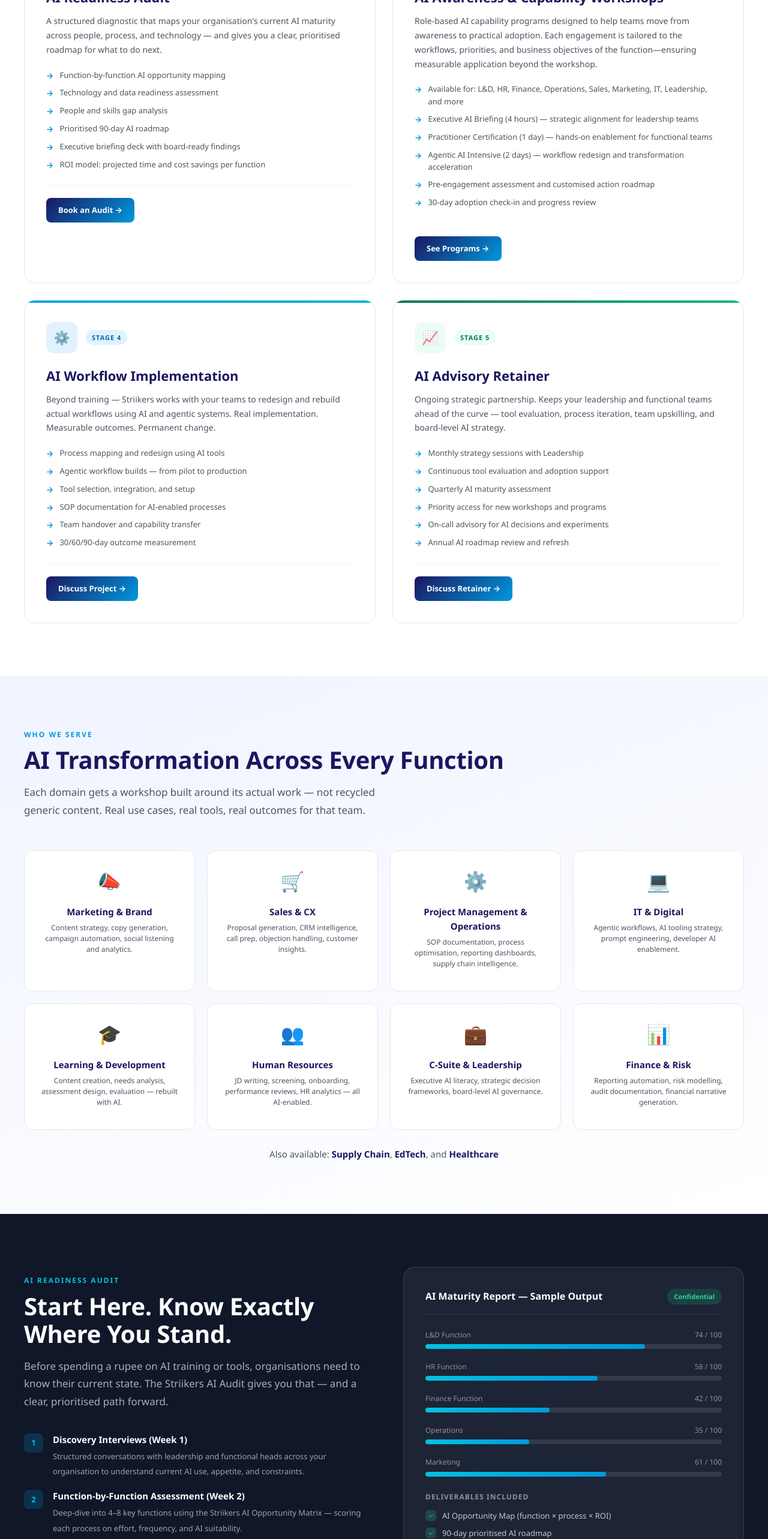
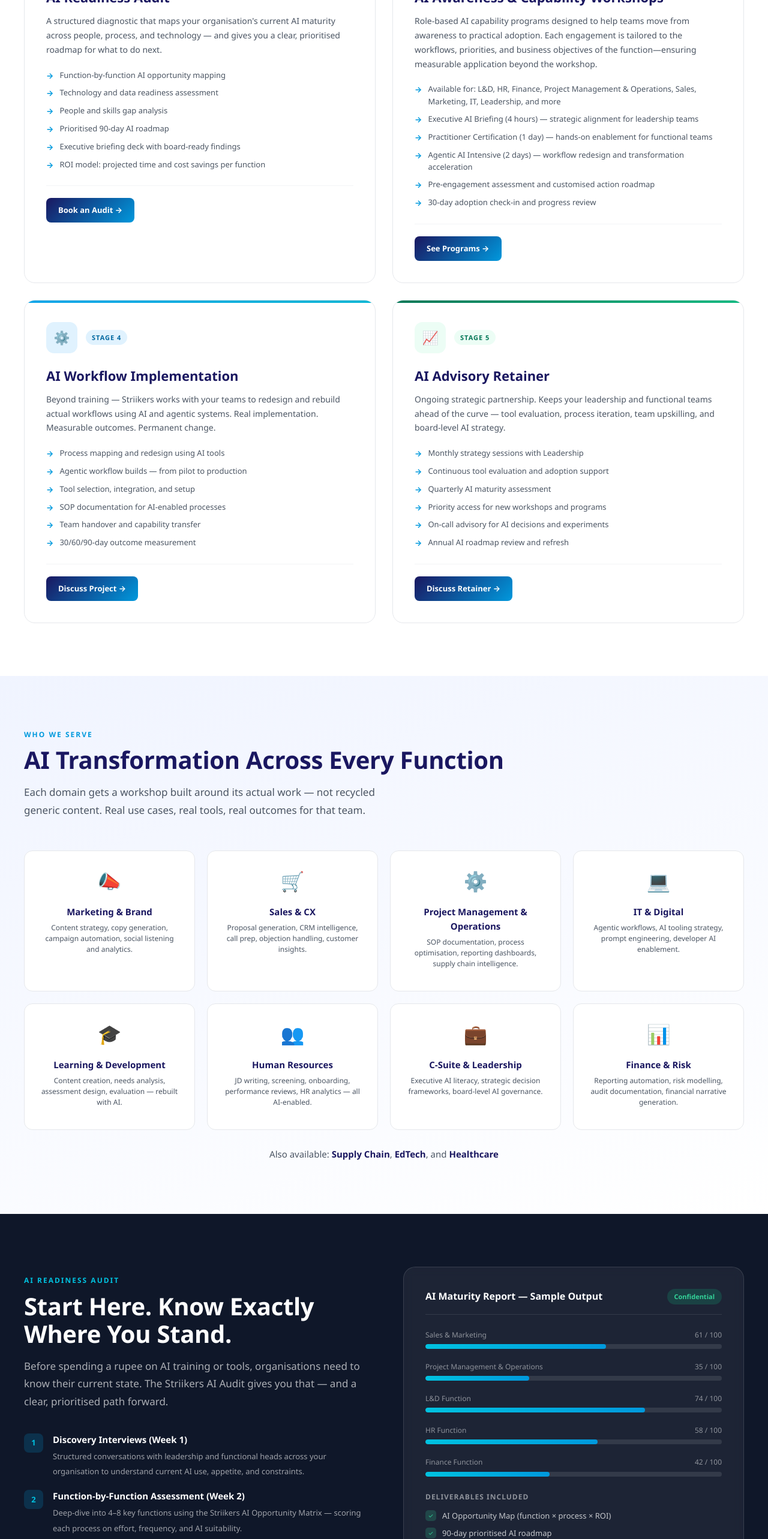
Before and after one commit to jatinchary/strikers2, a Next.js app: page / in a window 1280 px wide. Shown: the part 1920-4486 px from the top of the page at 60% size. Built offline with nearby package versions, Linux system fonts and the light colour scheme.

Commit message:
final changes

```diff
--- a/src/components/AuditSection.tsx
+++ b/src/components/AuditSection.tsx
@@ -74,6 +74,24 @@ export default function AuditSection() {
           </div>
           <div className="audit-gauge">
             <div className="gauge-label">
+              <span>Sales & Marketing</span>
+              <span>61 / 100</span>
+            </div>
+            <div className="gauge-bar">
+              <div className="gauge-fill" style={{ width: "61%" }}></div>
+            </div>
+          </div>
+          <div className="audit-gauge">
+            <div className="gauge-label">
+              <span>Project Management & Operations</span>
+              <span>35 / 100</span>
+            </div>
+            <div className="gauge-bar">
+              <div className="gauge-fill" style={{ width: "35%" }}></div>
+            </div>
+          </div>
+          <div className="audit-gauge">
+            <div className="gauge-label">
               <span>L&amp;D Function</span>
               <span>74 / 100</span>
             </div>
@@ -97,24 +115,6 @@ export default function AuditSection() {
             </div>
             <div className="gauge-bar">
               <div className="gauge-fill" style={{ width: "42%" }}></div>
-            </div>
-          </div>
-          <div className="audit-gauge">
-            <div className="gauge-label">
-              <span>Operations</span>
-              <span>35 / 100</span>
-            </div>
-            <div className="gauge-bar">
-              <div className="gauge-fill" style={{ width: "35%" }}></div>
-            </div>
-          </div>
-          <div className="audit-gauge">
-            <div className="gauge-label">
-              <span>Marketing</span>
-              <span>61 / 100</span>
-            </div>
-            <div className="gauge-bar">
-              <div className="gauge-fill" style={{ width: "61%" }}></div>
             </div>
           </div>
           <div className="audit-deliverables">
--- a/src/components/CtaSection.tsx
+++ b/src/components/CtaSection.tsx
@@ -95,13 +95,12 @@ export default function CtaSection() {
             ></textarea>
           </div>
           <button type="submit" className="cform-submit">
-            Send Message — We&apos;ll Respond Within 24 Hours
+            Send Message
           </button>
         </form>
         <p className="cta-contact" style={{ marginTop: "20px" }}>
           Or email directly:{" "}
-          <a href="mailto:strikers4you@gmail.com">connect@striikers.com</a> ·
-          Hyderabad, India · Supporting organisations anywhere their teams are
+          <a href="mailto:strikers4you@gmail.com">connect@striikers.com</a>
         </p>
       </div>
     </section>
--- a/src/components/FaqSection.tsx
+++ b/src/components/FaqSection.tsx
@@ -10,7 +10,7 @@ const FAQ_ITEMS = [
   },
   {
     q: "Is this only for IT or tech teams?",
-    a: "Not at all. AI transformation is a business initiative, not just a technology initiative. While we support IT and digital teams, much of our work focuses on functions such as Sales, Marketing L&D, HR, Finance, Operations, , and executive leadership. Every engagement is tailored to the team's workflows, priorities, and business objectives, ensuring practical adoption and measurable business impact.",
+    a: "Not at all. AI transformation is a business initiative, not just a technology initiative. While we support IT and digital teams, much of our work focuses on functions such as Sales, Marketing L&D, HR, Finance, Project Management & Operations, , and executive leadership. Every engagement is tailored to the team's workflows, priorities, and business objectives, ensuring practical adoption and measurable business impact.",
   },
   {
     q: "What size organisations do you work with?",
--- a/src/components/ProgramsSection.tsx
+++ b/src/components/ProgramsSection.tsx
@@ -15,7 +15,7 @@ export default function ProgramsSection() {
           Three Engagement Models. Every Function. Measurable Impact.
         </h2>
         <p className={`sec-sub anim-fade-up ${inView ? "in-view" : ""}`}>
-          Available across Marketing, Sales, L&amp;D, HR, Finance, Operations, IT, and more. Our proven delivery framework remains consistent while each engagement is tailored to the priorities, workflows, and outcomes of the function.
+          Available across Marketing, Sales, L&amp;D, HR, Finance, Project Management & Operations, IT, and more. Our proven delivery framework remains consistent while each engagement is tailored to the priorities, workflows, and outcomes of the function.
         </p>
         <div className={`programs-grid anim-stagger ${inView ? "in-view" : ""}`}>
           <div className="prog-card">
--- a/src/components/ServicesSection.tsx
+++ b/src/components/ServicesSection.tsx
@@ -53,7 +53,7 @@ export default function ServicesSection() {
               Role-based AI capability programs designed to help teams move from awareness to practical adoption. Each engagement is tailored to the workflows, priorities, and business objectives of the function—ensuring measurable application beyond the workshop.
             </p>
             <ul className="svc-list">
-              <li>Available for: L&amp;D, HR, Finance, Operations, Sales, Marketing, IT, Leadership, and more</li>
+              <li>Available for: L&amp;D, HR, Finance, Project Management & Operations, Sales, Marketing, IT, Leadership, and more</li>
               <li>Executive AI Briefing (4 hours) — strategic alignment for leadership teams</li>
               <li>Practitioner Certification (1 day) — hands-on enablement for functional teams</li>
               <li>Agentic AI Intensive (2 days) — workflow redesign and transformation acceleration</li>
```
